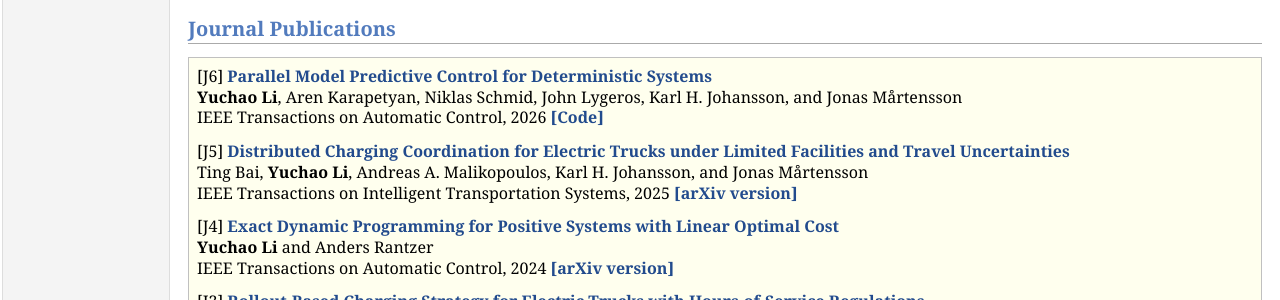
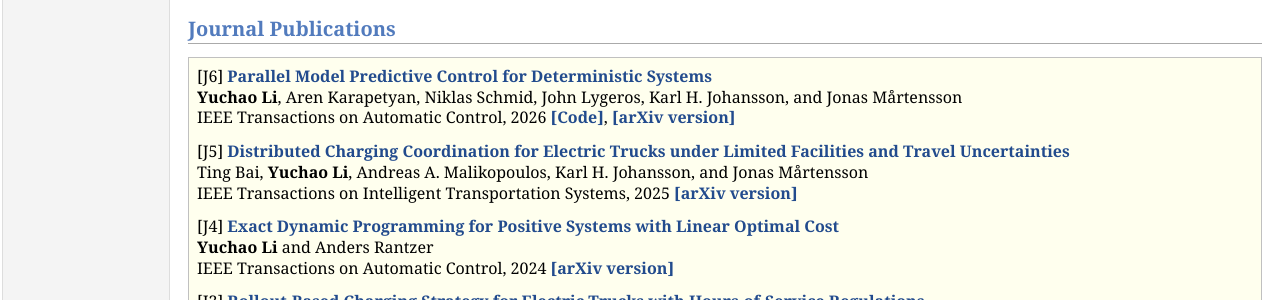
Before and after one commit to yuchaotaigu/yuchaotaigu.github.io, a Jekyll site: the page research.html, which Jekyll copies as it is, in a window 1280 px wide and 900 px high, scrolled down 708 px. Shown: the part 154-454 px from the top of the window. Built offline with Jekyll 4.4.1, drawn with Linux system fonts in a browser that asks for light colours; comment, search, counter and statistics services are not loaded.

Commit message:
Update research.html

```diff
--- a/research.html
+++ b/research.html
@@ -80,9 +80,9 @@ Tsinghua University Press, 2024
 <h2>Journal Publications</h2>
 <div class="infoblock">
 <div class="blockcontent">
-<p>[J6] <a href="http://arxiv.org/abs/2309.14560"><b>Parallel Model Predictive Control for Deterministic Systems</b></a> <br />
+<p>[J6] <a href="https://ieeexplore.ieee.org/document/11153985"><b>Parallel Model Predictive Control for Deterministic Systems</b></a> <br />
 <b>Yuchao Li</b>, Aren Karapetyan, Niklas Schmid, John Lygeros, Karl H. Johansson, and Jonas Mårtensson<br />
- IEEE Transactions on Automatic Control, 2026 <a href="https://github.com/akarapet/pr-mpc"><b>[Code]</b></a></p>
+ IEEE Transactions on Automatic Control, 2026 <a href="https://github.com/akarapet/pr-mpc"><b>[Code]</b></a>, <a href="http://arxiv.org/abs/2309.14560"><b>[arXiv version]</b></a></p>
 <p>[J5] <a href="https://ieeexplore.ieee.org/document/10932686"><b>Distributed Charging Coordination for Electric Trucks under Limited Facilities and Travel Uncertainties</b></a> <br />
 Ting Bai, <b>Yuchao Li</b>, Andreas A. Malikopoulos, Karl H. Johansson, and Jonas Mårtensson <br />
  IEEE Transactions on Intelligent Transportation Systems, 2025 <a href="https://arxiv.org/abs/2407.10307"><b>[arXiv version]</b></a></p>
```
